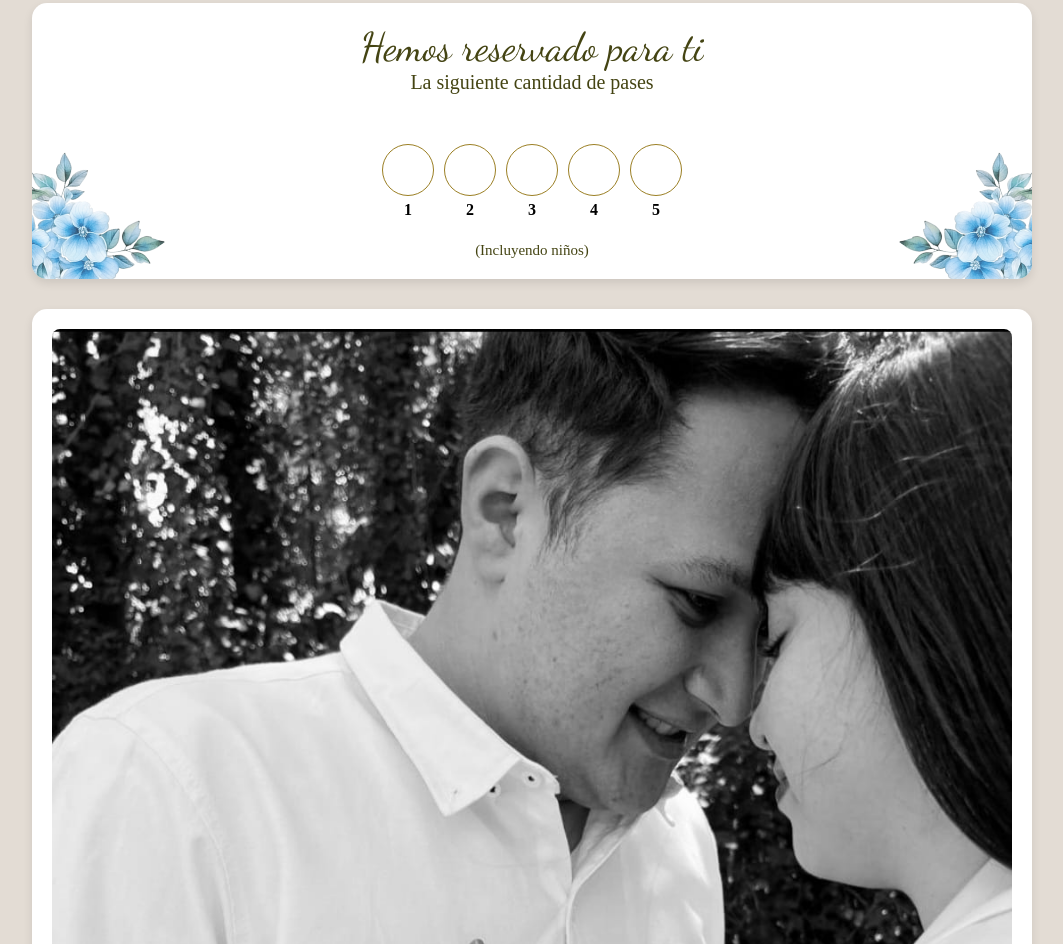
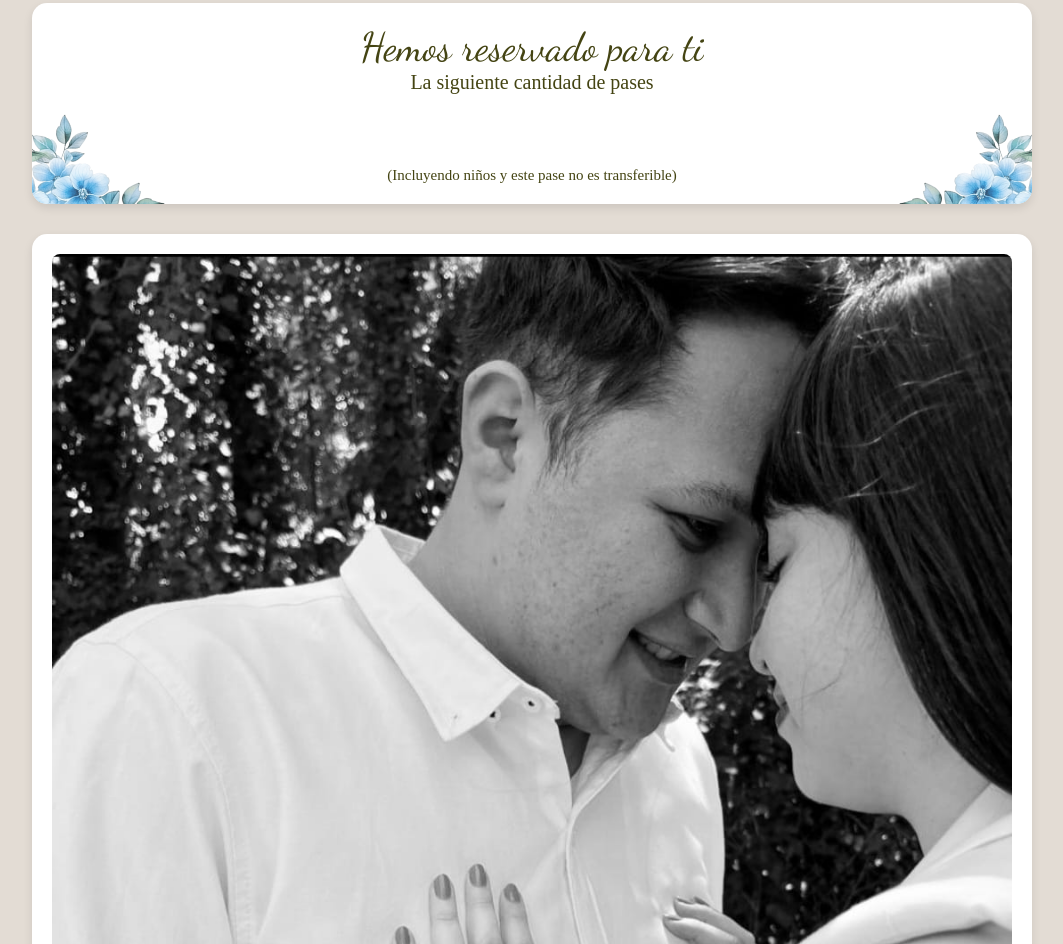
Before and after one commit to day2906/boda, a plain HTML site: page index.html in a window 1280 px wide. Shown: the part 6791-7735 px from the top of the page, without its empty margins (108-1171 px from the left). Drawn offline with Linux system fonts and the light colour scheme; a web font is replaced by a local one.

Commit message:
Update index.html

```diff
--- a/index.html
+++ b/index.html
@@ -151,10 +151,11 @@
         <div class="fecha">
             <h1 style="font-family: 'Dancing Script', script;">Hemos reservado para ti</h1>
             <p>La siguiente cantidad de pases</p>
-            <div class="container" id="circles-container"></div> <br>
-            <p style="font-size: 15px;">(Incluyendo niños)</p>
+            <div class="container" id="number-container"></div> <br>
+            <p style="font-size: 15px;">(Incluyendo niños y este pase no es transferible)</p>
         </div>
     </div>
+
 
     <div class="cuadro-blanco">
         <div class="fecha">
```
